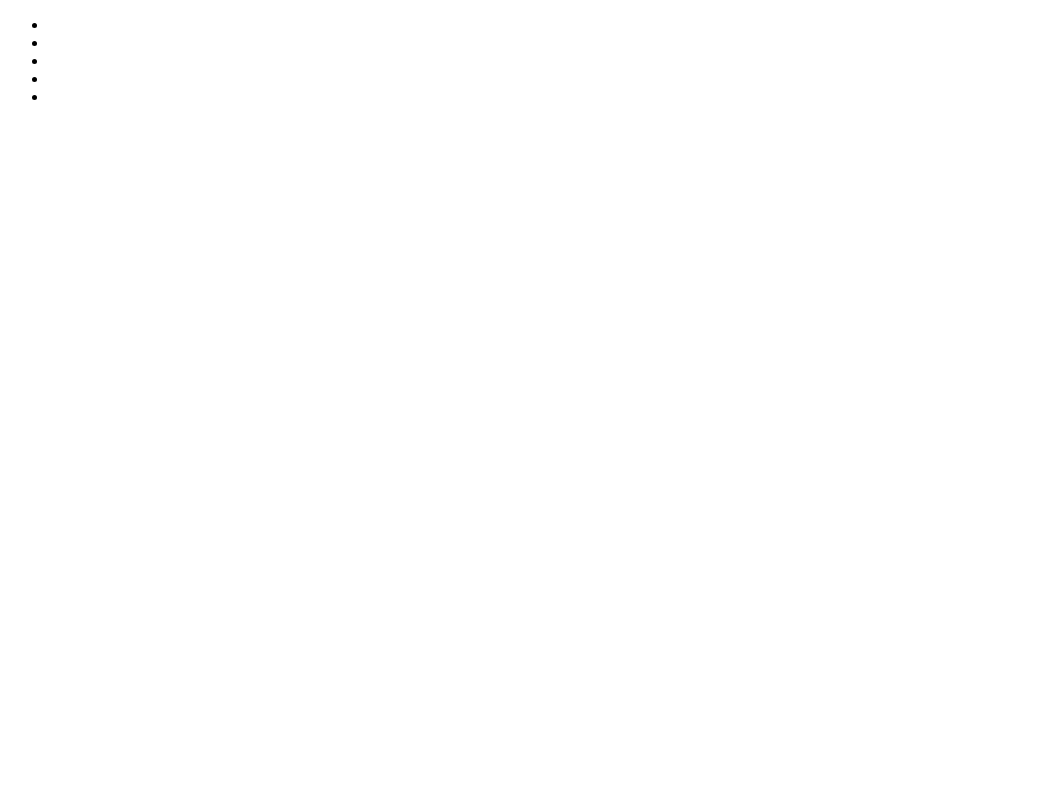
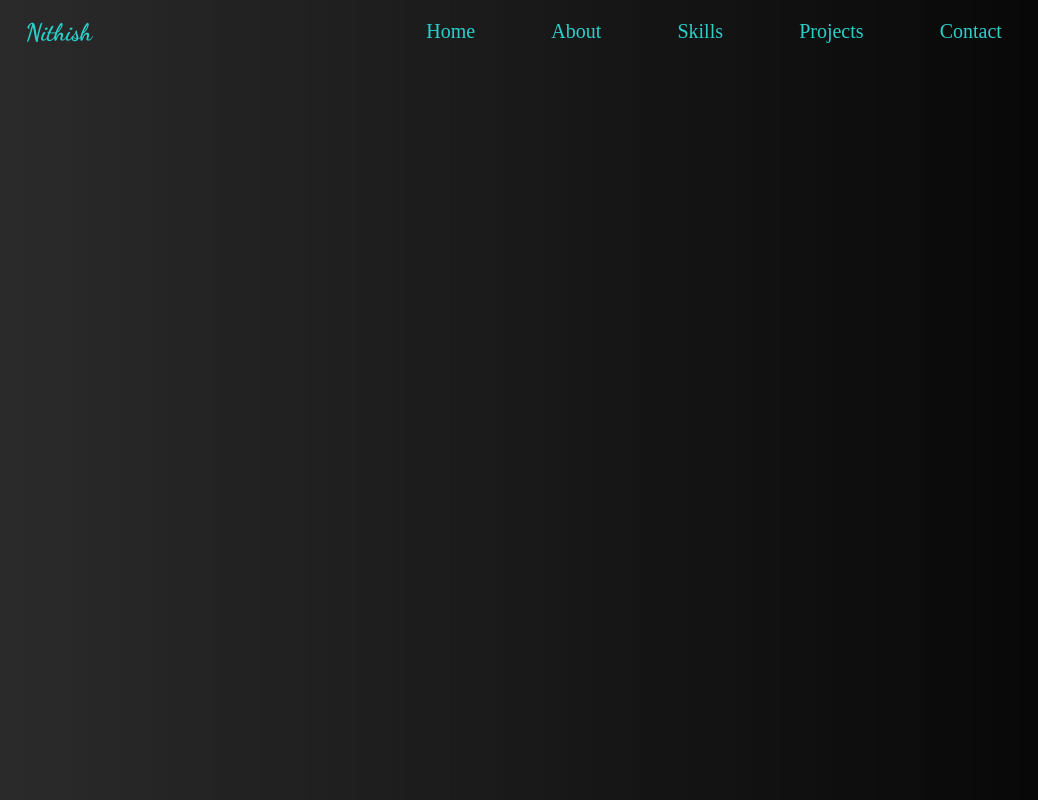
Before and after one commit to K-Nithish-Kumar/Portfolio, a plain HTML site: page index.html in a window 1280 px wide. Shown: the whole page, without its empty margins (0-1038 px from the left). Drawn offline with Linux system fonts and the light colour scheme; a web font is replaced by a local one.

Commit message:
Adding css style to html file

```diff
--- a/index.html
+++ b/index.html
@@ -5,26 +5,25 @@
     <meta charset="UTF-8">
     <meta name="viewport" content="width=device-width, initial-scale=1.0">
     <title>Document</title>
+    <link rel="stylesheet" href="style.css">
 </head>
 
 <body>
     <div class="Main-Container">
         <div class="myName">
-
+            <h2>Nithish</h2>
         </div>
 
         <!-- Navbar -->
-        <div class="nav">
-            <nav>
+            <nav class="navBar">
                 <ul>
-                    <li></li>
-                    <li></li>
-                    <li></li>
-                    <li></li>
-                    <li></li>
+                    <li><a href="#">Home</a></li>
+                    <li><a href="#">About</a></li>
+                    <li><a href="#">Skills</a></li>
+                    <li><a href="#">Projects</a></li>
+                    <li><a href="#">Contact</a></li>
                 </ul>
             </nav>
-        </div>
 
         <!-- Main Content -->
         <div class="main-content">
--- /dev/null
+++ b/style.css
@@ -0,0 +1,59 @@
+@import url('https://fonts.googleapis.com/css2?family=Outfit:wght@100..900&family=Stack+Sans+Headline:wght@200..700&display=swap');
+@import url('https://fonts.googleapis.com/css2?family=Dancing+Script:wght@400..700&family=Outfit:wght@100..900&family=Stack+Sans+Headline:wght@200..700&display=swap');
+
+*{
+    margin: 0;
+    padding: 0;
+    box-sizing: border-box;
+}
+
+body {
+    width:100%;
+    height: 100%;
+    background:linear-gradient(90deg, #111111e4,#000);
+}
+
+.Main-Container {
+    /* border: 1px solid red; */
+    display: flex;
+    justify-content: space-around;
+    align-items: center;
+    gap:40px;
+    height:8vh;
+}
+
+.navBar {
+    margin-left: 20vw;
+    width:80%;
+    height: 8vh;
+    /* border: 1px solid red; */
+}
+
+.navBar ul {
+    display: flex;
+    justify-content: space-around;
+    align-items:center;
+    margin-top: 20px;
+    font-size: 20px;
+}
+
+.navBar ul li {
+    list-style: none;
+
+}
+
+.navBar ul li a{
+    text-decoration: none;
+    color: #2ad1cb;
+}
+
+.myName {
+    /* border: 1px solid green; */
+    margin-left: 2vw;
+}
+
+.myName h2 {
+    font-family: 'Dancing Script',sans-serif;
+    color: #2ad1cb;
+
+}
```
